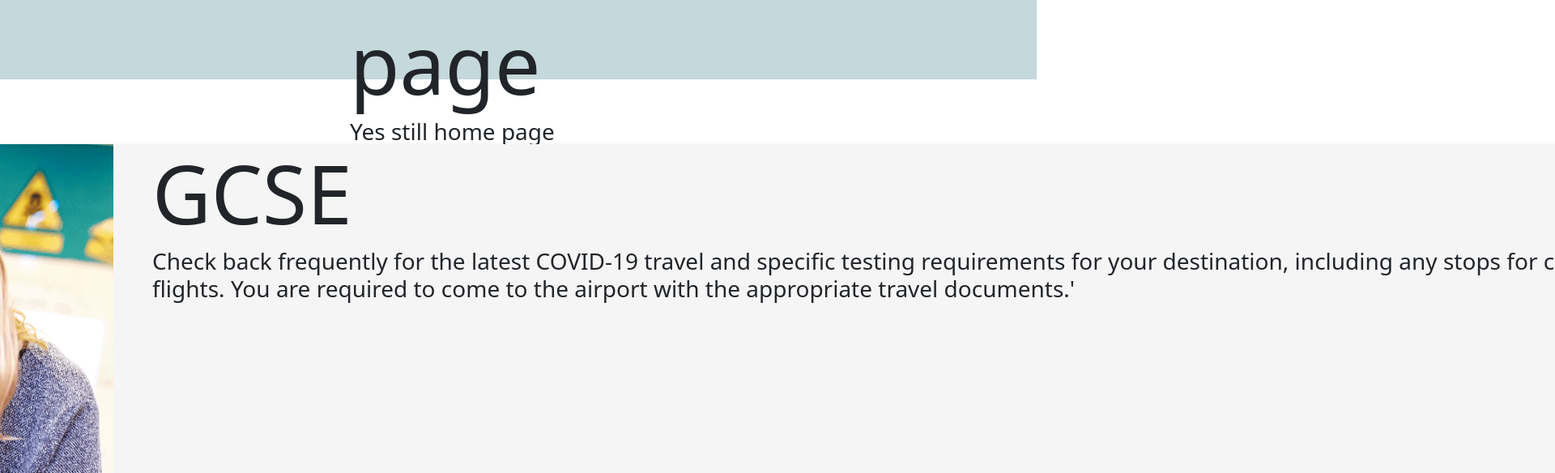
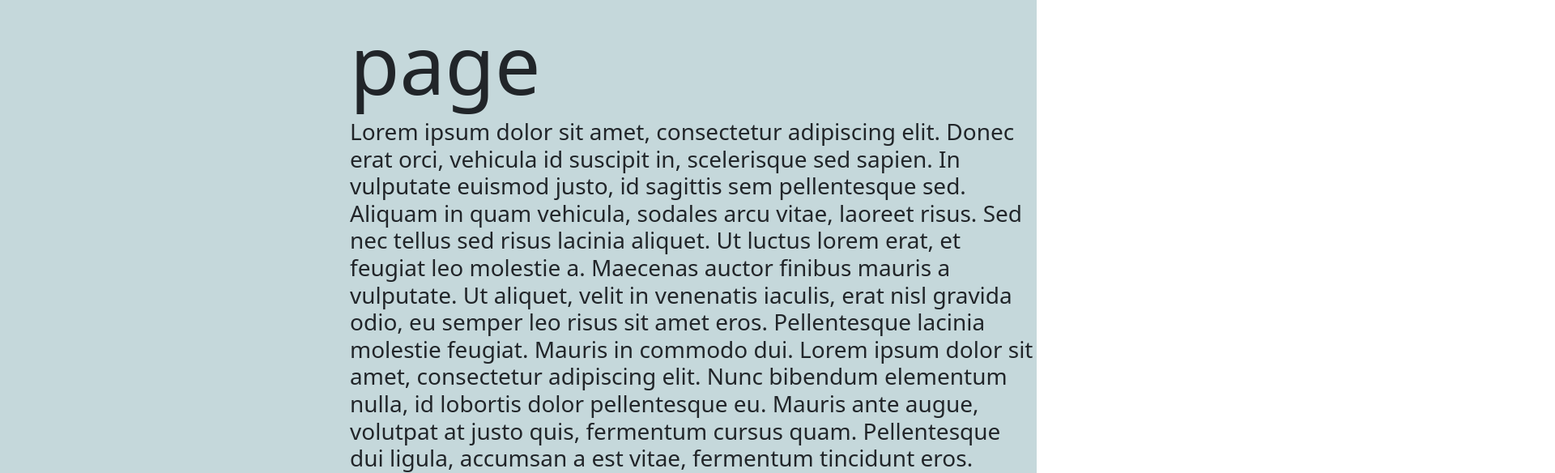
Before and after one commit to cindy1408/StudyMathsSmarter-FrontEnd, a React (Create React App) app: page / in a window 1280 px wide. Shown: the part 252-836 px from the top of the page at 81% size, 1920 px wide, since content can reach past the window. Built offline with nearby package versions, Linux system fonts and the light colour scheme.

Commit message:
added logo to tab and changed the card display for homepage

```diff
--- a/public/index.html
+++ b/public/index.html
@@ -9,7 +9,7 @@
       content="Web site created using create-react-app"
     />
 
-    <title>React App</title>
+    <title>decodeMath</title>
   </head>
   <body>
     <noscript>You need to enable JavaScript to run this app.</noscript>
--- a/src/components/cards.css
+++ b/src/components/cards.css
@@ -1,6 +1,6 @@
 .banner {
   background-color: #15616d3f;
-  height: 200px;
+  height: 20%;
   text-align: left;
   padding-left: 27rem;
 }
@@ -17,8 +17,9 @@
 
 .mainBody {
   height: 800px;
-  width: 3000px;
+  width: 1300px;
   display: flex;
+
   box-shadow: 0 4px 8px 0 rgba(0, 0, 0, 0.2);
   transition: 0.3s;
   border-radius: 0px;
@@ -26,6 +27,21 @@
   margin-top: 5rem;
   margin-bottom: 5rem;
 }
+@media (min-width: 3000px) {
+  .mainBody {
+    height: 800px;
+    width: 45%;
+    display: flex;
+
+    box-shadow: 0 4px 8px 0 rgba(0, 0, 0, 0.2);
+    transition: 0.3s;
+    border-radius: 0px;
+    background-color: whitesmoke;
+    margin-top: 5rem;
+    margin-bottom: 5rem;
+  }
+}
+
 .mainBodyImage {
   height: 800px;
   width: 1000px;
@@ -34,6 +50,7 @@
 .mainBodyContent {
   display: flex;
   flex-direction: column;
+  flex-wrap: wrap;
   text-align: left;
   padding-left: 3rem;
   padding-right: 3rem;
--- a/src/pages/homePage.css
+++ b/src/pages/homePage.css
@@ -2,4 +2,5 @@
   display: flex;
   flex-direction: column;
   align-items: center;
+  flex-wrap: wrap;
 }
--- a/src/pages/homePage.js
+++ b/src/pages/homePage.js
@@ -7,7 +7,11 @@ import "./homePage.css";
 function homePage(){
     return (
        <>
-      <Banner title="This is the home page" subText="Yes still home page"/>
+      <Banner title="This is the home page" subText="Lorem ipsum dolor sit amet, consectetur adipiscing elit. Donec erat orci, vehicula id suscipit in, scelerisque sed sapien. In vulputate euismod justo, id sagittis sem pellentesque sed. Aliquam in quam vehicula, sodales arcu vitae, laoreet risus. Sed nec tellus sed risus lacinia aliquet. Ut luctus lorem erat, et feugiat leo molestie a. Maecenas auctor finibus mauris a vulputate. Ut aliquet, velit in venenatis iaculis, erat nisl gravida odio, eu semper leo risus sit amet eros. Pellentesque lacinia molestie feugiat.
+
+Mauris in commodo dui. Lorem ipsum dolor sit amet, consectetur adipiscing elit. Nunc bibendum elementum nulla, id lobortis dolor pellentesque eu. Mauris ante augue, volutpat at justo quis, fermentum cursus quam. Pellentesque dui ligula, accumsan a est vitae, fermentum tincidunt eros. Aliquam iaculis nunc eget purus iaculis, interdum fermentum orci venenatis. Ut ullamcorper erat tortor. Morbi velit mi, dignissim sit amet turpis quis, venenatis laoreet nunc. Proin consectetur venenatis eros.
+
+Aenean vitae libero nec odio tincidunt aliquet ac eget turpis. In porta ullamcorper lorem, a finibus tortor dignissim at. Cras non gravida nisl, vel cursus neque. Nulla eu aliquet nibh. Aliquam elit lacus, mollis ac est sit amet, convallis vestibulum neque. Quisque congue mi vitae enim ornare, vitae tempus libero posuere. Quisque eros turpis, porta at massa in, pellentesque pellentesque odio. Integer felis erat, imperdiet eu metus ut, maximus vestibulum leo. Vestibulum at eros eget sapien luctus egestas. Curabitur congue, felis vitae hendrerit aliquet, leo arcu egestas nulla, nec iaculis mauris sem ut ipsum. Duis erat nibh, laoreet quis tellus et, maximus pulvinar turpis. Duis mollis tellus at eros scelerisque accumsan. Duis fringilla dignissim lacus, sit amet pellentesque augue scelerisque id. Proin bibendum augue non fringilla dignissim. "/>
       <div className="homePage">
             <MainBody imageSrc={Logo} title="GCSE " subText="Check back frequently for the latest COVID-19 travel and specific testing requirements for your destination, including any stops for connecting flights. You are required to come to the airport with the appropriate travel documents.'
 "/>
```
Also changed, not shown: 1 other file (tests, documents, lock files or other folders).
